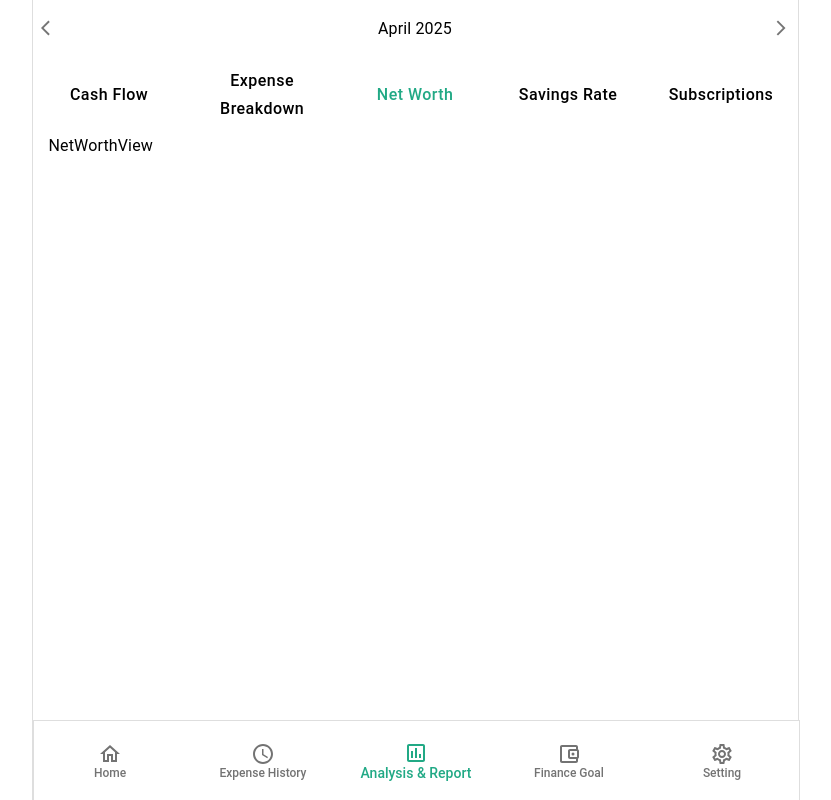
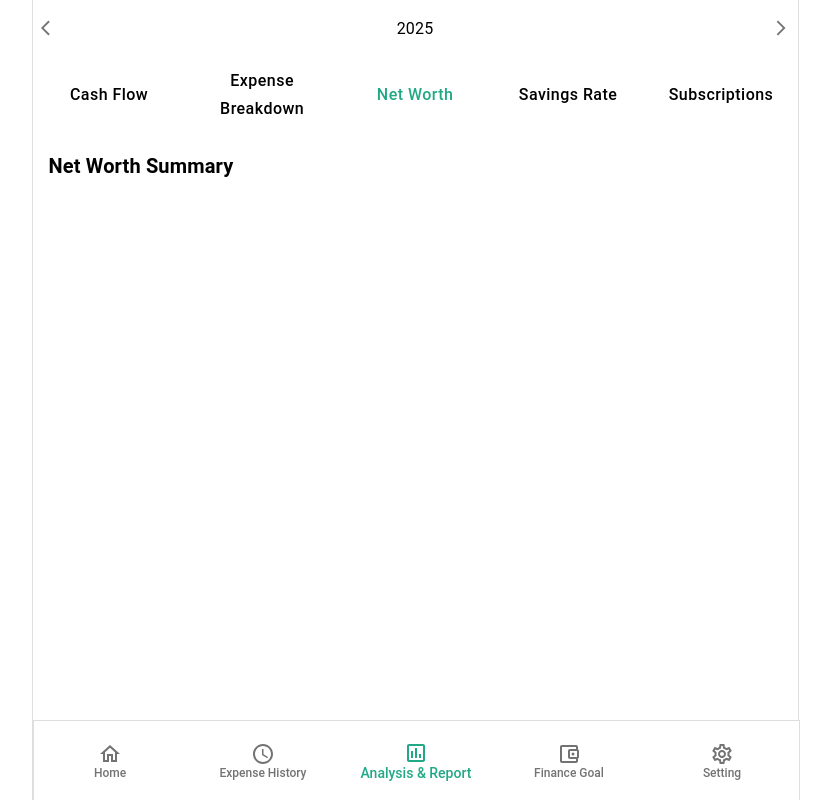
Before and after one commit to hyeonahc/finance-tracker, a React (Vite) app in the folder apps/web/: page /analysis-report in a window 1280 px wide. Shown: the whole page, without its empty margins (225-1056 px from the left). Built offline with nearby package versions, Linux system fonts and the light colour scheme; no server answers; sample sign-in values are in the browser's storage.

Commit message:
Simplify getFinancialSummary logic, restructure analysis report, and organize component naming

```diff
--- a/apps/web/src/components/views/analysisReport/NetWorthView.tsx
+++ b/apps/web/src/components/views/analysisReport/NetWorthView.tsx
@@ -1,5 +1,29 @@
-const NetWorthView = () => {
-  return <div>NetWorthView</div>;
+import LoadingMessage from "@components/ui/LoadingMessage";
+import { Box, Typography } from "@mui/material";
+import { ISavedTransaction } from "src/types/transactions";
+
+interface NetWorthViewProps {
+  isPending: boolean;
+  selectedYear: string; // Format: "YYYY" (e.g., "2024")
+  transactions: ISavedTransaction[];
+}
+
+const NetWorthView = ({
+  isPending,
+  selectedYear,
+  transactions,
+}: NetWorthViewProps) => {
+  if (isPending) {
+    return <LoadingMessage />;
+  }
+
+  return (
+    <Box pt={2}>
+      <Typography sx={{ fontWeight: "bold" }} variant="h6">
+        Net Worth Summary
+      </Typography>
+    </Box>
+  );
 };
 
 export default NetWorthView;
--- a/apps/web/src/components/views/ViewOptions.tsx
+++ b/apps/web/src/components/views/dateViewSelector.tsx
@@ -1,7 +1,7 @@
 import { ToggleButton, ToggleButtonGroup } from "@mui/material";
 import { styled } from "@mui/system";
 
-interface ViewOptionsProps<T extends string> {
+interface dateViewSelectorProps<T extends string> {
   options: T[];
   selectedView: T;
   setSelectedView: (view: T) => void;
@@ -25,11 +25,11 @@ const CustomToggleButton = styled(ToggleButton)(({ theme }) => ({
   textTransform: "capitalize",
 }));
 
-const ViewOptions = <T extends string>({
+const dateViewSelector = <T extends string>({
   options,
   selectedView,
   setSelectedView,
-}: ViewOptionsProps<T>) => {
+}: dateViewSelectorProps<T>) => {
   const handleViewChange = (
     _event: React.MouseEvent<HTMLElement>,
     newView: T | null, // TODO: Avoid using or null type
@@ -61,4 +61,4 @@ const ViewOptions = <T extends string>({
   );
 };
 
-export default ViewOptions;
+export default dateViewSelector;
--- a/apps/web/src/constants/constants.ts
+++ b/apps/web/src/constants/constants.ts
@@ -1,8 +1,3 @@
 export const BOTTOM_NAV_HEIGHT = "80px";
 export const LAYOUT_PADDING = 5;
 export const BORDER_RADIUS = "4px";
-
-export const DATE_DISPLAY_MODE = {
-  MONTH: "month",
-  YEAR: "year",
-} as const;
--- /dev/null
+++ b/apps/web/src/constants/monthYearSelector.ts
@@ -0,0 +1,7 @@
+export const DATE_DISPLAY_MODE = {
+  MONTH: "month",
+  YEAR: "year",
+} as const;
+
+export type DateDisplayMode =
+  (typeof DATE_DISPLAY_MODE)[keyof typeof DATE_DISPLAY_MODE];
--- a/apps/web/src/pages/AnalysisReport.tsx
+++ b/apps/web/src/pages/AnalysisReport.tsx
@@ -1,24 +1,56 @@
+import { ITransactionResponse } from "@api/transactions/getAllTransactions";
 import YearMonthPicker from "@components/filters/YearMonthPicker";
-import ViewOptions from "@components/views/ViewOptions";
 import CashFlowView from "@components/views/analysisReport/CashFlowView";
 import ExpenseBreakdownView from "@components/views/analysisReport/ExpenseBreakdownView";
 import NetWorthView from "@components/views/analysisReport/NetWorthView";
 import SavingsRateView from "@components/views/analysisReport/SavingsRateView";
 import SubscriptionsView from "@components/views/analysisReport/SubscriptionsView";
+import ViewOptions from "@components/views/dateViewSelector";
+import { DATE_DISPLAY_MODE } from "@constants/monthYearSelector";
 import { REPORT_VIEW } from "@constants/reportView";
+import { useGetAllTransactions } from "@hooks/transactions/useGetAllTransactions";
 import { Box } from "@mui/material";
 import { useDateFilterStore } from "@stores/useDateFilterStore";
+import { useTransactionStore } from "@stores/useTransactionStore";
 import { useViewOptionStore } from "@stores/useViewOptionStore";
 import { useEffect } from "react";
 
 const AnalysisReport = () => {
-  const { dateDisplayMode, selectedDate } = useDateFilterStore();
+  const { dateDisplayMode, selectedDate, setDateDisplayMode } =
+    useDateFilterStore();
   const { selectedView, setDefaultViews, setSelectedView } =
     useViewOptionStore();
+  const { setTransactions, transactions } = useTransactionStore();
 
   useEffect(() => {
     setDefaultViews("report");
   }, [setDefaultViews]);
+
+  const { isPending, mutate: getAllTransactions } = useGetAllTransactions({
+    onError: (error: Error) => {
+      console.log("getAllTransactions onError data: ", error);
+    },
+    onSuccess: (data: ITransactionResponse) => {
+      console.log("getAllTransactions onSuccess data: ", data);
+      const { transactions } = data;
+      setTransactions(transactions);
+    },
+  });
+
+  useEffect(() => {
+    const fetchAllTransaction = () => {
+      getAllTransactions();
+    };
+    fetchAllTransaction();
+  }, [getAllTransactions]);
+
+  useEffect(() => {
+    if (selectedView === REPORT_VIEW.NET_WORTH) {
+      setDateDisplayMode(DATE_DISPLAY_MODE.YEAR);
+    } else {
+      setDateDisplayMode(DATE_DISPLAY_MODE.MONTH);
+    }
+  }, [selectedView, setDateDisplayMode]);
 
   return (
     <Box>
@@ -32,7 +64,13 @@ const AnalysisReport = () => {
         setSelectedView={setSelectedView}
       />
       <Box px={2}>
-        {selectedView === REPORT_VIEW.NET_WORTH && <NetWorthView />}
+        {selectedView === REPORT_VIEW.NET_WORTH && (
+          <NetWorthView
+            isPending={isPending}
+            selectedYear={selectedDate.format("YYYY")}
+            transactions={transactions}
+          />
+        )}
         {selectedView === REPORT_VIEW.SUBSCRIPTIONS && <SubscriptionsView />}
         {selectedView === REPORT_VIEW.EXPENSE_BREAKDOWN && (
           <ExpenseBreakdownView />
--- a/apps/web/src/pages/ExpenseHistory.tsx
+++ b/apps/web/src/pages/ExpenseHistory.tsx
@@ -6,15 +6,15 @@ import CalendarView from "@components/views/CalendarView";
 import CategoryView from "@components/views/CategoryView";
 import DailyView from "@components/views/DailyView";
 import MonthlyView from "@components/views/MonthlyView";
-import ViewOptions from "@components/views/ViewOptions";
-import { DATE_DISPLAY_MODE } from "@constants/constants";
+import ViewOptions from "@components/views/dateViewSelector";
 import { EXPENSE_VIEW } from "@constants/expenseView";
+import { DATE_DISPLAY_MODE } from "@constants/monthYearSelector";
 import { useGetAllTransactions } from "@hooks/transactions/useGetAllTransactions";
 import { Box } from "@mui/material";
 import { useDateFilterStore } from "@stores/useDateFilterStore";
 import { useTransactionStore } from "@stores/useTransactionStore";
 import { useViewOptionStore } from "@stores/useViewOptionStore";
-import { calculateFinancialSummary } from "@util/calculateFinancialSummary";
+import { getFinancialSummary } from "@util/transactionUtils";
 import { useEffect, useState } from "react";
 import { useNavigate } from "react-router-dom";
 
@@ -68,7 +68,7 @@ const ExpenseHistory = () => {
   }, [getAllTransactions]);
 
   useEffect(() => {
-    const { expense, income, total } = calculateFinancialSummary(
+    const { expense, income, total } = getFinancialSummary(
       transactions,
       dateDisplayMode,
       selectedDate,
--- a/apps/web/src/util/calculateFinancialSummary.ts
+++ /dev/null
@@ -1,45 +0,0 @@
-import dayjs, { Dayjs } from "dayjs";
-import { DATE_DISPLAY_MODE, DateDisplayMode } from "src/constants/constants";
-import { ISavedTransaction } from "src/types/transactions";
-
-export interface FinancialSummary {
-  expense: number;
-  income: number;
-  total: number;
-}
-
-export const calculateFinancialSummary = (
-  transactions: ISavedTransaction[],
-  dateDisplayMode: DateDisplayMode,
-  selectedDate: Dayjs,
-): FinancialSummary => {
-  const filteredTransactions = transactions.filter((transaction) => {
-    if (dateDisplayMode === DATE_DISPLAY_MODE.YEAR) {
-      return (
-        dayjs(transaction.date).format("YYYY") === selectedDate.format("YYYY")
-      );
-    }
-    return (
-      dayjs(transaction.date).format("YYYY-MM") ===
-      selectedDate.format("YYYY-MM")
-    );
-  });
-
-  const { expense, income } = filteredTransactions.reduce(
-    (acc, transaction) => {
-      if (transaction.type === "Income") {
-        acc.income += transaction.cost;
-      } else if (transaction.type === "Expense") {
-        acc.expense += transaction.cost;
-      }
-      return acc;
-    },
-    { expense: 0, income: 0 },
-  );
-
-  return {
-    expense,
-    income,
-    total: income - expense,
-  };
-};
--- /dev/null
+++ b/apps/web/src/util/transactionUtils.ts
@@ -0,0 +1,48 @@
+import dayjs, { Dayjs } from "dayjs";
+import { DateDisplayMode } from "src/constants/monthYearSelector";
+import { ISavedTransaction } from "src/types/transactions";
+
+export const filterTxByYear = (
+  transactions: ISavedTransaction[],
+  year: string,
+) => {
+  return transactions.filter((tx) => dayjs(tx.date).format("YYYY") === year);
+};
+
+export interface FinancialSummary {
+  expense: number;
+  income: number;
+  total: number;
+}
+
+export const getFinancialSummary = (
+  transactions: ISavedTransaction[],
+  dateDisplayMode: DateDisplayMode,
+  selectedDate: Dayjs,
+  filterByDate: boolean = true,
+): FinancialSummary => {
+  let filtered = transactions;
+
+  if (filterByDate) {
+    const format = dateDisplayMode === "year" ? "YYYY" : "YYYY-MM";
+    const target = selectedDate.format(format);
+
+    filtered = transactions.filter(
+      (tx) => dayjs(tx.date).format(format) === target,
+    );
+  }
+
+  let income = 0;
+  let expense = 0;
+
+  for (const tx of filtered) {
+    if (tx.type === "Income") income += tx.cost;
+    if (tx.type === "Expense") expense += tx.cost;
+  }
+
+  return {
+    income,
+    expense,
+    total: income - expense,
+  };
+};
```
